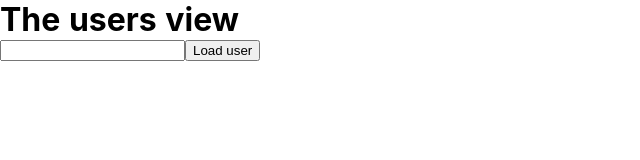
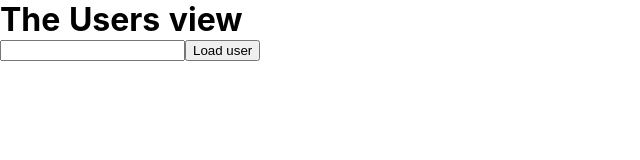
Before and after one commit to genSouza/Nuxt_Steroids, a Nuxt app: page /users in a window 1280 px wide. Shown: the top 160 px of the page, without its empty margins (0-640 px from the left). Built offline with nearby package versions, Linux system fonts and the light colour scheme.

Commit message:
lesson 16
lesson 16

```diff
--- a/pages/users/_id/index.vue
+++ b/pages/users/_id/index.vue
@@ -1,3 +1,12 @@
 <template>
   <h1>A single user view vith ID: {{ $route.params.id }}</h1>
 </template>
+
+ <script>
+export default {
+  validate(data) {
+    //console.log(data);
+    return /^\d+$/.test(data.params.id);
+  }
+};
+</script>
--- a/pages/users/index.vue
+++ b/pages/users/index.vue
@@ -1,6 +1,6 @@
 <template>
   <div>
-    <h1>The users view</h1>
+    <h1>The Users view</h1>
     <input type="text" v-model="userId" />
     <button @click="onLoadUser">Load user</button>
   </div>
```
